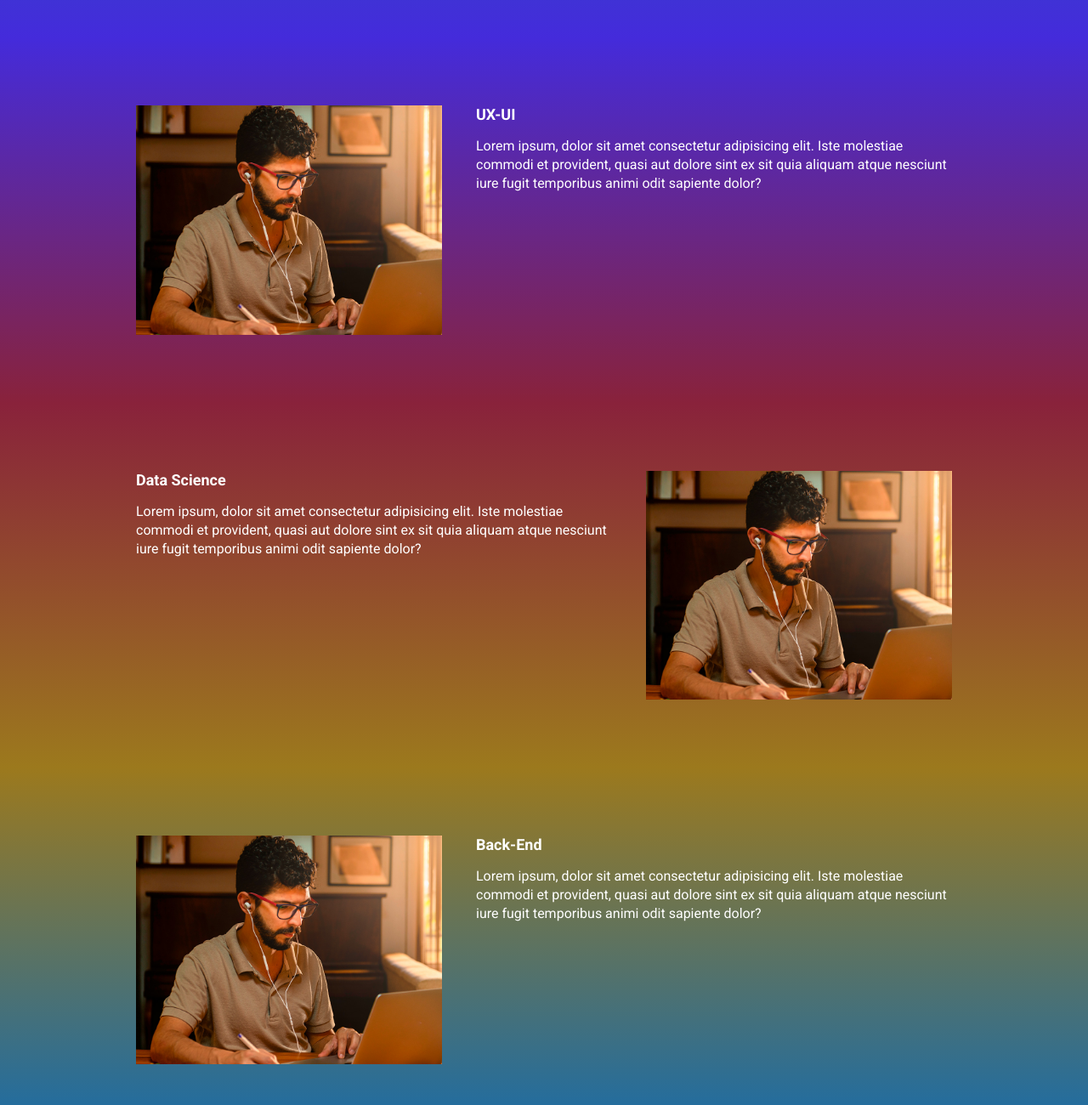
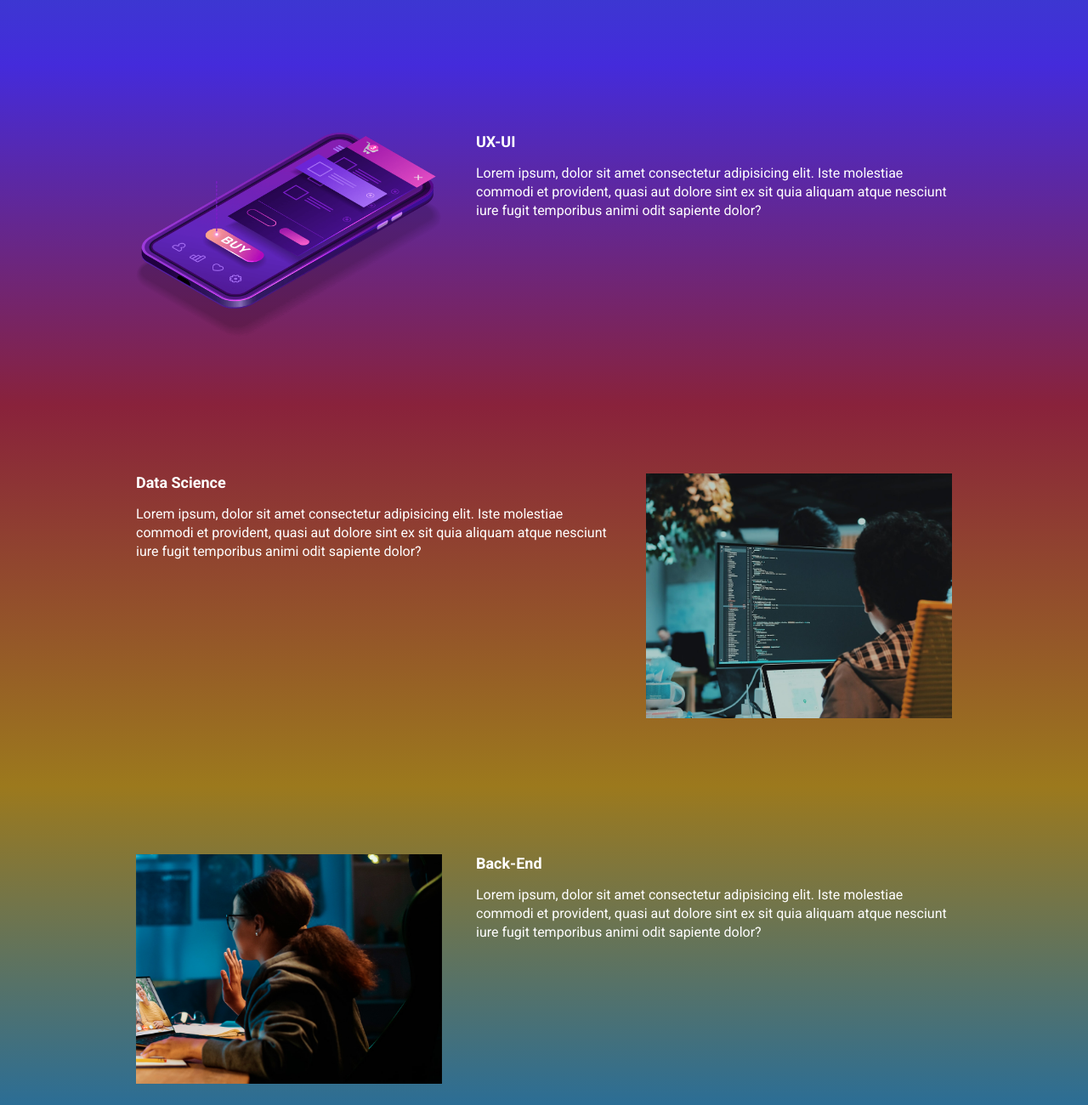
Before and after one commit to pedrosttt/ebac_tech_talks, a website built with Parcel: page src/index.html in a window 1280 px wide. Shown: the part 980-2280 px from the top of the page at 85% size. Built offline with nearby package versions, Linux system fonts and the light colour scheme.

Commit message:
pequenas correções html infos bar e button

```diff
--- a/src/index.html
+++ b/src/index.html
@@ -22,6 +22,7 @@
             <p class="hero__text">
                 O maior evento de tecnologia do Brasil começa em <span id="contador"></span>
             </p>
+            <div class="infos-bar">
             <div class="infos-bar__infos">
                 <ul>
                     <li class="infos-bar__infos__item">
@@ -40,6 +41,7 @@
                 <a href="#" class="button button--primary">
                     Garanta sua vaga
                 </a>
+            </div>
             </div>
         </div>
     </header>
@@ -66,7 +68,7 @@
                     aut dolore sint ex sit quia aliquam atque nesciunt iure fugit temporibus animi odit sapiente dolor?
                 </p>
             </div>
-            <img class="event__image" src="./images/frontend.png" alt="Front-End">
+            <img class="event__image" src="./images/ui-ux.png" alt="Front-End">
         </div>
     </section>
 
@@ -79,7 +81,7 @@
                     aut dolore sint ex sit quia aliquam atque nesciunt iure fugit temporibus animi odit sapiente dolor?
                 </p>
             </div>
-            <img class="event__image" src="./images/frontend.png" alt="Front-End">
+            <img class="event__image" src="./images/data.png" alt="Front-End">
         </div>
     </section>
 
@@ -92,7 +94,7 @@
                     aut dolore sint ex sit quia aliquam atque nesciunt iure fugit temporibus animi odit sapiente dolor?
                 </p>
             </div>
-            <img class="event__image" src="./images/frontend.png" alt="Front-End">
+            <img class="event__image" src="./images/backend.png" alt="Front-End">
         </div>
     </section>
 
```
